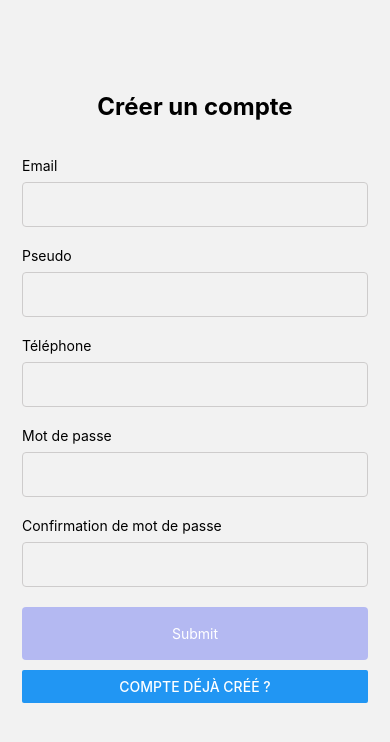
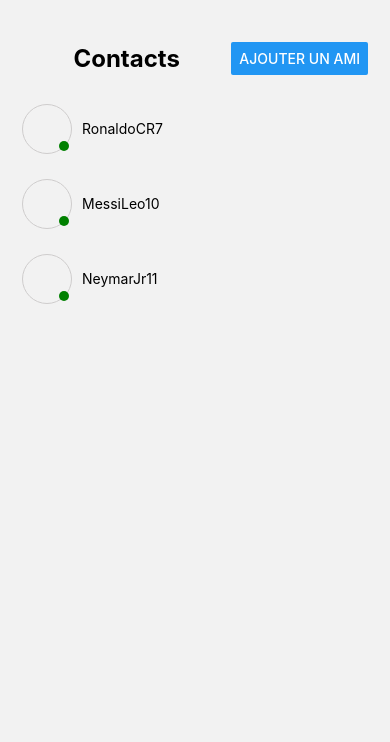
Before and after one commit to TallKAway/app-talkAway, a React Native app: screen /FriendsList in a window 390 px wide. Shown: the top 742 px of the page. Built offline with nearby package versions, Linux system fonts and the light colour scheme.

Commit message:
feat: rechercher un ami

```diff
--- /dev/null
+++ b/src/components/ContactItem/ContactItem.tsx
@@ -0,0 +1,52 @@
+import { Text, View, StyleSheet } from 'react-native';
+
+interface SearchInputProps {
+    username: string;
+}
+
+export const ContactItem = ({ username }: SearchInputProps) => {
+    return (
+        <View style={styles.contactItem}>
+            <View style={styles.profilePic}>
+                <View style={styles.state}></View>
+            </View>
+            <View>
+                <Text>{username}</Text>
+            </View>
+        </View>
+    );
+};
+
+const styles = StyleSheet.create({
+    contactItem: {
+        flexDirection: 'row',
+        height: 65,
+        paddingTop: 10,
+        borderColor: 'rgb(206, 204, 204)',
+        borderRadius: 4,
+        width: '100%',
+        alignItems: 'center',
+        marginBottom: 10,
+    },
+    profilePic: {
+        borderRadius: 30,
+        borderColor: 'rgb(206, 204, 204)',
+        width: 50,
+        height: 50,
+        borderWidth: 1,
+        marginRight: 10,
+    },
+    bio: {
+        color: 'grey',
+    },
+    state: {
+        height: 10,
+        width: 10,
+        borderRadius: 30,
+        backgroundColor: 'green',
+        alignSelf: 'flex-end',
+        position: 'absolute',
+        bottom: 2,
+        right: 2,
+    },
+});
--- a/src/components/StackNavigator/StackNavigator.tsx
+++ b/src/components/StackNavigator/StackNavigator.tsx
@@ -8,6 +8,8 @@
 import { SignUpScreen } from '../../pages/AuthenticatePage/SignUpScreen';
 import { DiscussionPage } from '../../pages/DiscussionPage/DiscussionPage';
 import { ContactScreen } from '../../pages/ContactPage/ContactScreen';
+import { AddContactPage } from '../../pages/AddContact/AddContactPage';
+import { FriendsListPage } from '../../pages/FriendsList/FriendsListPage';
 
 const Stack = createNativeStackNavigator<ScreenStackNavigatorParamList>();
 
@@ -24,11 +26,17 @@
             <Stack.Screen name="SignUp" component={SignUpScreen} options={{ headerShown: false }} />
             <Stack.Screen name="LogIn" component={LogInScreen} options={{ headerShown: false }} />
             <Stack.Screen
-                name="Chat"
-                component={TabNavigator}
-                // options={{ title: 'Chat' }}
+                name="AddContactPage"
+                component={AddContactPage}
+                options={{ title: 'Ajouter un ami' }}
+            />
+            <Stack.Screen
+                name="FriendsList"
+                component={FriendsListPage}
                 options={{ headerShown: false }}
             />
+
+            <Stack.Screen name="Chat" component={TabNavigator} options={{ headerShown: false }} />
 
             <Stack.Screen
                 name="Discussion"
@@ -41,9 +49,6 @@
                         ) : (
                             <Text>Default Title</Text>
                         ),
-                    // headerLeft: () => (
-                    //     <HeaderButton title={route.name} path={'Contact'}></HeaderButton>
-                    // ),
                 })}
             />
         </Stack.Navigator>
--- a/src/components/TabNavigator/TabNavigator.tsx
+++ b/src/components/TabNavigator/TabNavigator.tsx
@@ -1,5 +1,5 @@
 import { createBottomTabNavigator } from '@react-navigation/bottom-tabs';
-import { FriendsList } from '../../pages/FriendsList/FriendsList';
+import { FriendsListPage } from '../../pages/FriendsList/FriendsListPage';
 import { useNavigation } from '@react-navigation/native';
 import {
     ScreenStackBottomNavigatorParamList,
@@ -18,7 +18,7 @@
             initialRouteName="Chat"
         >
             <TabStack.Screen name="Chat" component={ContactScreen} />
-            <TabStack.Screen name="FriendsList" component={FriendsList} />
+            <TabStack.Screen name="FriendsList" component={FriendsListPage} options={{title:'Contacts'}} />
         </TabStack.Navigator>
     );
 }
--- a/src/domains/Navigation.ts
+++ b/src/domains/Navigation.ts
@@ -5,6 +5,8 @@
     LogIn: undefined;
     Chat: undefined;
     Discussion: { username: string | undefined; id: string };
+    AddContactPage: undefined;
+    FriendsList: undefined;
 };
 export type ScreenStackBottomNavigatorParamList = {
     Chat: undefined;
--- /dev/null
+++ b/src/pages/AddContact/AddContactPage.tsx
@@ -0,0 +1,18 @@
+import { View, Text, SafeAreaView, StyleSheet } from 'react-native';
+import { FindContact } from './components/FindContact';
+export const AddContactPage = () => {
+    return (
+        <SafeAreaView style={styles.contactWrapper}>
+            <FindContact />
+        </SafeAreaView>
+    );
+};
+
+const styles = StyleSheet.create({
+    contactWrapper: {
+        flex: 1,
+        width: '100%',
+        height: 'auto',
+
+    },
+});
--- /dev/null
+++ b/src/pages/AddContact/components/FindContact.tsx
@@ -0,0 +1,56 @@
+import {
+    View,
+    Text,
+    StyleSheet,
+    TouchableWithoutFeedback,
+    Keyboard,
+    KeyboardAvoidingView,
+    Platform,
+    FlatList,
+    Button,
+    Pressable,
+    ScrollView,
+} from 'react-native';
+
+import { useEffect, useState } from 'react';
+import { SearchInput } from '../../../components/Input/SearchInput';
+import { useNavigation } from '@react-navigation/native';
+import { ContactItem } from '../../../components/ContactItem/ContactItem';
+import users from '../../../data/users.json';
+
+export const FindContact = () => {
+    const [research, setResearch] = useState<string>('');
+
+    return (
+        <KeyboardAvoidingView behavior={Platform.OS === 'ios' ? 'padding' : 'height'}>
+            <TouchableWithoutFeedback onPress={Keyboard.dismiss}>
+                <View style={styles.container}>
+                    <SearchInput getContent={(data) => setResearch(data)}></SearchInput>
+                    <FlatList
+                        data={users}
+                        renderItem={({ item }) =>
+                            research.length > 0 && item.username.includes(research) ? (
+                                <>
+                                    <ContactItem username={item.username} />
+                                </>
+                            ) : null
+                        }
+                        style={styles.searchResults}
+                    />
+                </View>
+            </TouchableWithoutFeedback>
+        </KeyboardAvoidingView>
+    );
+};
+
+const styles = StyleSheet.create({
+    container: {
+        margin: 40,
+    },
+    searchResults: {
+        height: 'auto',
+        maxHeight: 170,
+        borderBottomEndRadius: 8,
+        borderBottomStartRadius: 8,
+    },
+});
--- a/src/pages/FriendsList/FriendsList.tsx
+++ b/src/pages/FriendsList/FriendsListPage.tsx
@@ -1,6 +1,6 @@
 import { View, Text, SafeAreaView, StyleSheet } from 'react-native';
 import { Contact } from './components/Contact';
-export const FriendsList = () => {
+export const FriendsListPage = () => {
     return (
         <SafeAreaView style={styles.contactWrapper}>
             <Contact />
--- a/src/pages/FriendsList/components/Contact.tsx
+++ b/src/pages/FriendsList/components/Contact.tsx
@@ -17,7 +17,7 @@
 import { useEffect, useState } from 'react';
 import { SearchInput } from '../../../components/Input/SearchInput';
 import { useNavigation } from '@react-navigation/native';
-import { ContactItem } from './ContactItem';
+import { ContactItem } from '../../../components/ContactItem/ContactItem';
 import { SearchContact } from './SearchContact';
 import users from '../../../data/users.json';
 import { ScreenStackNavigatorProps } from '../../../domains/Navigation';
@@ -32,11 +32,12 @@
 };
 
 export const Contact = () => {
-    const navigation = useNavigation<ScreenStackNavigatorProps>();
     const [hasFriends, setHasFriends] = useState(false);
     const [listContactSection, setContactListSection] = useState<boolean>(true);
     const [searchContactSection, setSearchContactSection] = useState<boolean>(false);
     const [notificationSection, setNotificationSection] = useState<boolean>(false);
+
+    const navigation = useNavigation<ScreenStackNavigatorProps>();
 
     const [user, setUser] = useState<User[]>([
         {
@@ -64,7 +65,7 @@
                     <View style={styles.header}>
                         <Text style={styles.titleH1}>Contacts</Text>
                         <View style={styles.headerNavbar}>
-                            {!listContactSection ? (
+                            {/* {!listContactSection ? (
                                 <Pressable
                                     style={styles.headerButton}
                                     onPress={() => {
@@ -96,7 +97,9 @@
                                 }}
                             >
                                 <IconIonicons name="person-add" size={25} color="black" />
-                            </Pressable>
+                            </Pressable> */}
+
+                            <Button title='Ajouter un ami' onPress={()=>{navigation.navigate('AddContactPage')}}></Button>
                         </View>
                     </View>
                     <View>
--- a/src/pages/FriendsList/components/SearchContact.tsx
+++ b/src/pages/FriendsList/components/SearchContact.tsx
@@ -15,7 +15,7 @@
 import { useEffect, useState } from 'react';
 import { SearchInput } from '../../../components/Input/SearchInput';
 import { useNavigation } from '@react-navigation/native';
-import { ContactItem } from './ContactItem';
+import { ContactItem } from "../../../components/ContactItem/ContactItem"
 import users from '../../../data/users.json';
 
 export const SearchContact = () => {
```
